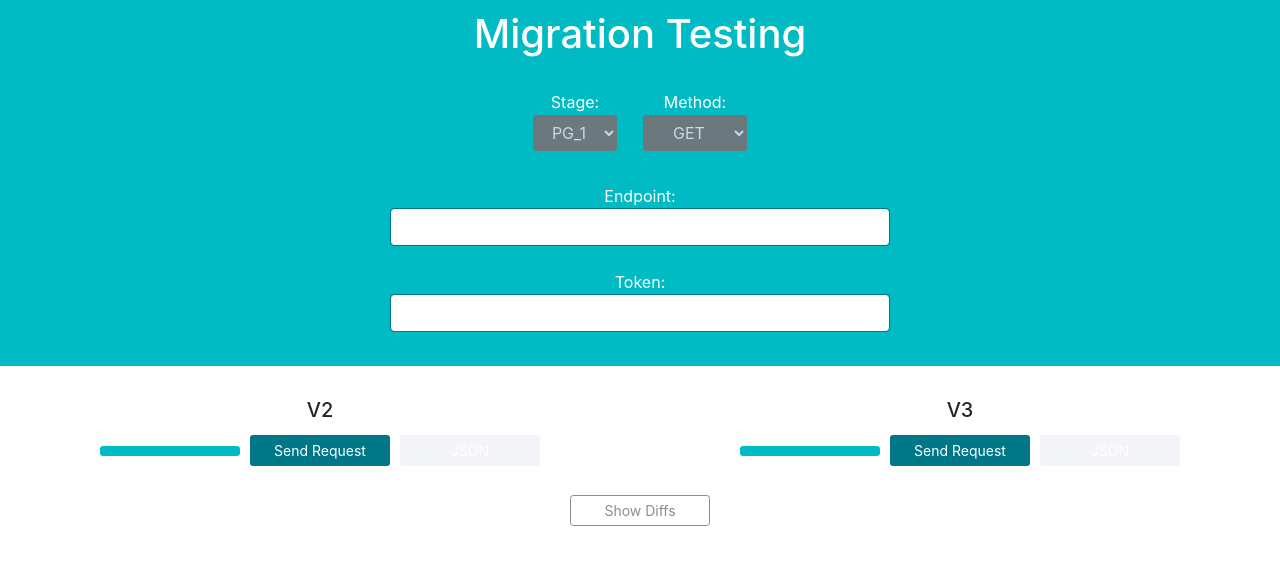
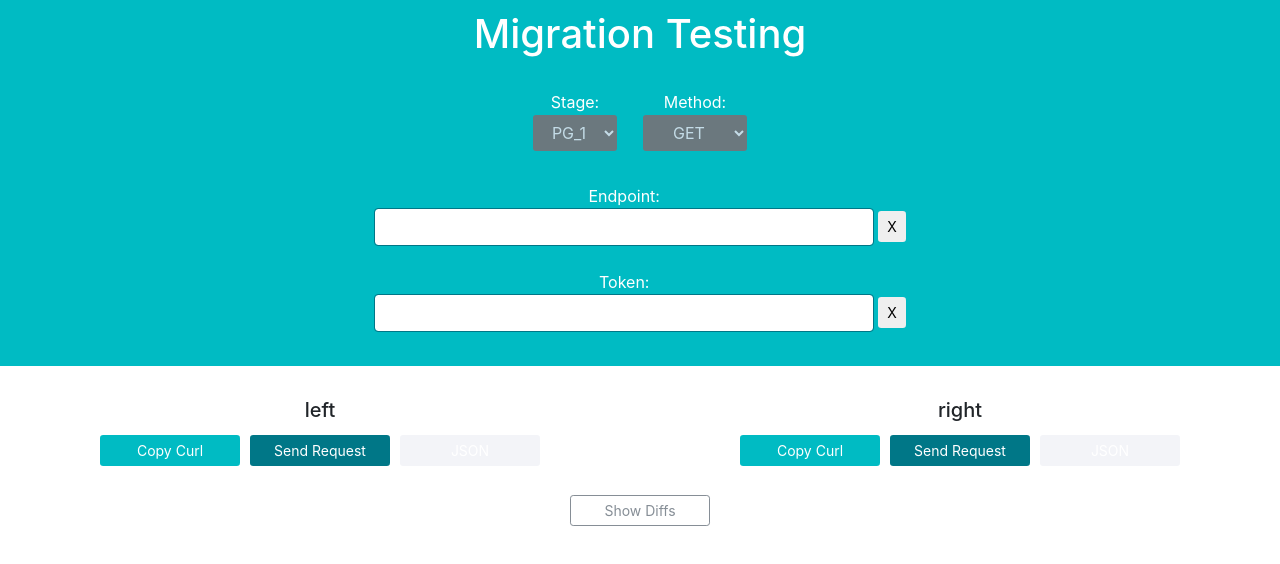
Before and after one commit to alessio-palumbo/test-migration-ui, a React (Create React App) app: page / in a window 1280 px wide. Shown: the top 564 px of the page. Built offline with nearby package versions, Linux system fonts and the light colour scheme; the HTML template or start-up script is replaced by a standard one.

Commit message:
Refactor Apis and add single Api component

```diff
--- a/src/App.js
+++ b/src/App.js
@@ -21,17 +21,19 @@ const stages = {
 class App extends Component {
   state = {
     left: {
-      api: 'left',
-      curlCopied: 'Copy Curl',
-      jsonCopied: 'JSON',
+      id: 'left',
+      label: 'left',
+      curlBtn: 'Copy Curl',
+      jsonBtn: 'JSON',
       config: null,
       resp: '',
       respJson: ''
     },
     right: {
-      api: 'right',
-      curlCopied: 'Copy Curl',
-      jsonCopied: 'JSON',
+      id: 'right',
+      label: 'right',
+      curlBtn: 'Copy Curl',
+      jsonBtn: 'JSON',
       config: null,
       resp: '',
       respJson: ''
@@ -104,8 +106,8 @@ class App extends Component {
     this.setState(prevState => {
       const updateApi = {
         ...prevState[api],
-        curlCopied: 'Copy Curl',
-        jsonCopied: 'JSON',
+        curlBtn: 'Copy Curl',
+        jsonBtn: 'JSON',
         resp: ''
       }
       return ({
@@ -124,33 +126,15 @@ class App extends Component {
     const input = event.target.name
     const text = event.target.value.trim()
 
-    input === 'endpoint' ? this.setState({ endpoint: text }) : this.setState({ token: text })
+    this.setState({ [input]: text })
   }
 
   // Clear data when click in the inputs fields
   onClearInput = event => {
-    const input = event.target
-    if (input.name === 'endpoint') {
-      this.setState({
-        endpoint: '',
-        v2Copied: 'Copy Curl',
-        v3Copied: 'Copy Curl',
-        v2JsonCopied: 'JSON',
-        v3JsonCopied: 'JSON',
-        v2Res: '',
-        v3Res: ''
-      })
-    } else {
-      this.setState({
-        token: '',
-        v2Copied: 'Copy Curl',
-        v3Copied: 'Copy Curl',
-        v2JsonCopied: 'JSON',
-        v3JsonCopied: 'JSON',
-        v2Res: '',
-        v3Res: ''
-      })
-    }
+    const input = event.target.name
+
+    this.resetAllButtons()
+    this.setState({ [input]: '' })
   }
 
   // Copy JSON to clipboard
@@ -164,21 +148,23 @@ class App extends Component {
   }
 
   // Copy to clipboard
-  onCurlCopy = itemId => {
-    const field = document.getElementById(itemId)
+  onCurlCopy = apiId => {
+    const field = document.getElementById(apiId)
     const text = field.textContent
     this.copyToClipboard(text)
-    if (itemId === 'v2') {
-      this.setState({
-        v2Copied: 'Copied!',
-        v3Copied: 'Copy'
+
+    let reset = apiId === 'left' ? 'right' : 'left'
+    this.resetButtons(reset)
+    this.setState(prevState => {
+      const updateBtnLabel = {
+        ...prevState[apiId],
+        curlBtn: 'Copied!'
+      }
+
+      return ({
+        [apiId]: updateBtnLabel
       })
-    } else {
-      this.setState({
-        v3Copied: 'Copied!',
-        v2Copied: 'Copy'
-      })
-    }
+    })
   }
 
   // Send http request to api
@@ -212,14 +198,14 @@ class App extends Component {
             }
 
             if (!error.status) {
-              updateApiErr.jsonCopied = '404'
+              updateApiErr.jsonBtn = '404'
 
               if (error.message.indexOf('code') !== -1) {
                 let idx = error.message.indexOf('code') + 5
-                updateApiErr.jsonCopied = error.message.slice(idx, idx + 3)
+                updateApiErr.jsonBtn = error.message.slice(idx, idx + 3)
               }
             } else {
-              updateApiErr.jsonCopied = error.response.status
+              updateApiErr.jsonBtn = error.response.status
             }
 
             return ({
@@ -387,17 +373,10 @@ class App extends Component {
 
   render() {
     const {
-      method,
-      leftUrl,
-      rightUrl,
+      left,
+      right,
       endpoint,
       token,
-      v2Copied,
-      v3Copied,
-      v2JsonCopied,
-      v3JsonCopied,
-      v2Res,
-      v3Res,
       show,
       btnCompText,
       compared,
@@ -406,8 +385,6 @@ class App extends Component {
       diffLinesR,
       report,
       diffNum,
-      v2ResJson,
-      v3ResJson,
       stageEnvs,
       stage
     } = this.state
@@ -435,28 +412,19 @@ class App extends Component {
           />
         </div>
         <Apis
-          method={method}
-          leftUrl={leftUrl + endpoint}
-          rightUrl={rightUrl + endpoint}
+          leftApi={left}
+          rightApi={right}
           token={token}
           onCopyCurl={this.onCurlCopy}
           onSendReq={this.onSendReq}
           onCopyRes={this.onCopyRes}
-          btnTextV2={v2Copied}
-          btnTextV3={v3Copied}
-          btnJsonV2={v2JsonCopied}
-          btnJsonV3={v3JsonCopied}
-          v2ResJson={v2ResJson}
-          v3ResJson={v3ResJson}
-          v2Res={v2Res}
-          v3Res={v3Res}
         />
         <br />
         <Diff
           showDiffs={this.onShowDiffs}
           show={show}
-          v2Res={v2Res}
-          v3Res={v3Res}
+          v2Res={left.res}
+          v3Res={right.res}
           onCompare={this.onCompare}
           onUpdateRes={this.onUpdateRes}
           btnCompText={btnCompText}
--- /dev/null
+++ b/src/components/Api.js
@@ -0,0 +1,32 @@
+import React from "react";
+
+export function Api({
+  api,
+  endpoint,
+  token,
+  onCopyCurl,
+  onSendReq,
+  onCopyRes
+}) {
+
+  const { id, curlBtn, jsonBtn, resp, respJson, url, host, pid } = api
+  const credentials = token ? `-H 'Authorization: Bearer ${token}'` : `-H 'Host: ${host}' -H 'OSS-PrincipalId: ${pid}`
+  const curl = `curl -H 'Accept: application/json' ${credentials} ${url || endpoint}`
+
+  return (
+    <div className="api">
+      <h5>{api.label}</h5>
+      <p id={api.id} className="d-none">{curl}</p>
+      <button onClick={onCopyCurl} className="btn btn-sm btn-custom">{curlBtn}</button>
+      <button onClick={onSendReq} className="btn btn-sm btn-custom btn-custom-2">Send Request</button>
+      {
+        resp === ""
+          ? <button className="btn btn-sm btn-custom btn-custom-4">JSON</button>
+          : <button onClick={onCopyRes}
+            className={`btn btn-sm btn-custom ${(jsonBtn === "JSON" || jsonBtn === "Copied!") ?
+              "btn-custom-3" : "btn-danger"}`}>{jsonBtn}</button>
+
+      }
+    </div>
+  )
+}
--- a/src/components/Apis.js
+++ b/src/components/Apis.js
@@ -1,52 +1,33 @@
-import React from "react";
+import React from 'react'
+import { Api } from './Api'
 
 export function Apis({
-  method,
+  leftApi,
+  rightApi,
   token,
-  v2Url,
-  v3Url,
   onCopyCurl,
   onSendReq,
-  onCopyRes,
-  btnTextV2,
-  btnTextV3,
-  btnJsonV2,
-  btnJsonV3,
-  v2Res,
-  v3Res,
-  v2ResJson,
-  v3ResJson
+  onCopyRes
 }) {
+  const lid = leftApi.id
+  const rid = rightApi.id
+
   return (
     <div className="d-flex justify-content-around api-container">
-      <div className="api">
-        <h5>V2</h5>
-        <p id="v2" className="d-none">curl -H "Accept: application/json" -H "Authorization: Bearer {token}" "{v2Url}"</p>
-        <button onClick={() => onCopyCurl("v2")} className="btn btn-sm btn-custom">{btnTextV2}</button>
-        <button onClick={() => onSendReq("v2")} className="btn btn-sm btn-custom btn-custom-2">Send Request</button>
-        {
-          v2Res === "" ?
-            <button className="btn btn-sm btn-custom btn-custom-4">JSON</button>
-            : <button onClick={() => onCopyRes("v2", v2ResJson)}
-              className={`btn btn-sm btn-custom ${(btnJsonV2 === "JSON" || btnJsonV2 === "Copied!") ?
-                "btn-custom-3" : "btn-danger"}`}>{btnJsonV2}</button>
-
-        }
-      </div>
-      <div className="api">
-        <h5>V3</h5>
-        <p id="v3" className="d-none">curl -H "Accept: application/json" -H "Authorization: Bearer {token}" "{v3Url}"</p>
-        <button onClick={() => onCopyCurl("v3")} className="btn btn-sm btn-custom">{btnTextV3}</button>
-        <button onClick={() => onSendReq(v3Res)} className="btn btn-sm btn-custom btn-custom-2">Send Request</button>
-        {
-          v3Res === "" ?
-            <button className="btn btn-sm btn-custom btn-custom-4">JSON</button>
-            : <button onClick={() => onCopyRes("v3", v3ResJson)}
-              className={`btn btn-sm btn-custom ${(btnJsonV3 === "JSON" || btnJsonV3 === "Copied!") ?
-                "btn-custom-3" : "btn-danger"}`}>{btnJsonV3}</button>
-
-        }
-      </div>
+      <Api
+        api={leftApi}
+        token={token}
+        onCopyCurl={() => onCopyCurl(lid)}
+        onSendReq={() => onSendReq(lid)}
+        onCopyRes={() => onCopyRes(lid, leftApi.respJson)}
+      />
+      <Api
+        api={rightApi}
+        token={token}
+        onCopyCurl={() => onCopyCurl(rid)}
+        onSendReq={() => onSendReq(rid)}
+        onCopyRes={() => onCopyRes(rid, rightApi.respJson)}
+      />
     </div>
   )
 }
--- a/src/components/Input.js
+++ b/src/components/Input.js
@@ -4,8 +4,9 @@ export function Input({ label, value, name, onChangeField, onClearField }) {
   return (
     <p>
       <label className="text-white">
-        {label}: <input className="form-control input-box" value={value} type="text" name={name} onChange={onChangeField} onClick={onClearField} />
+        {label}: <input className="form-control input-box" value={value} type="text" name={name} onChange={onChangeField} />
       </label>
+      <button className="btn btn-sm ml-1 mb-1" name={name} onClick={onClearField}>X</button>
     </p>
   )
 }
```
